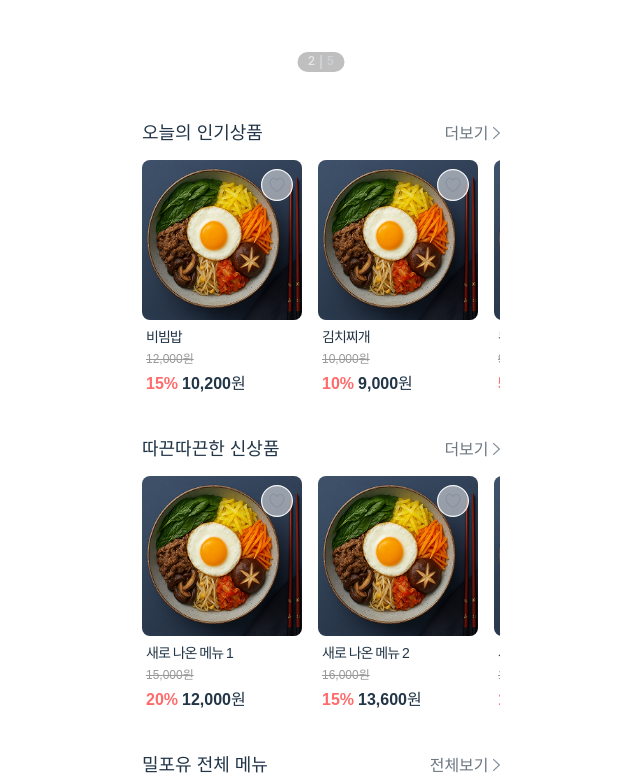
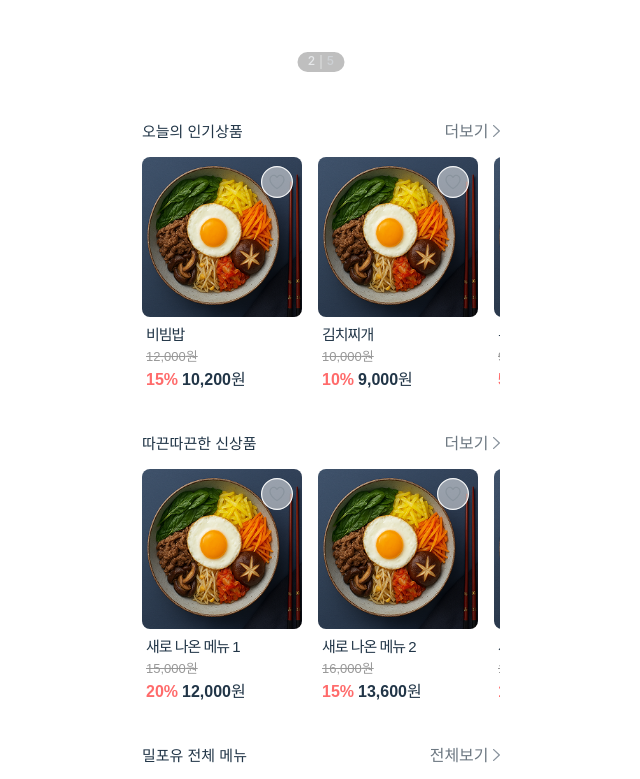
Before and after one commit to miswulin/MealForYou_FE, a React (Vite) app: page / in a window 1280 px wide. Shown: the part 1000-1779 px from the top of the page, without its empty margins (319-959 px from the left). Built offline with nearby package versions, Linux system fonts and the light colour scheme.

Commit message:
refactor: 홈 텍스트 크기 수정

```diff
--- a/src/pages/Home/HomePage.module.css
+++ b/src/pages/Home/HomePage.module.css
@@ -148,7 +148,7 @@
 }
 
 .sectionTitle {
-  font-size: 18px;
+  font-size: 15px;
   font-weight: normal;
   margin: 0;
 }
@@ -215,11 +215,11 @@
   padding: 0 4px;
   display: flex;
   flex-direction: column;
-  gap: 2px;
+  /*gap: 2px;*/
 }
 
 .productName {
-  font-size: 14px;
+  font-size: 15px;
   margin: 0;
   white-space: nowrap;
   overflow: hidden;
@@ -232,7 +232,7 @@
 }
 
 .originalPrice {
-  font-size: 12px;
+  font-size: 13px;
   color: #999;
   text-decoration: line-through;
   text-align: left;
```
